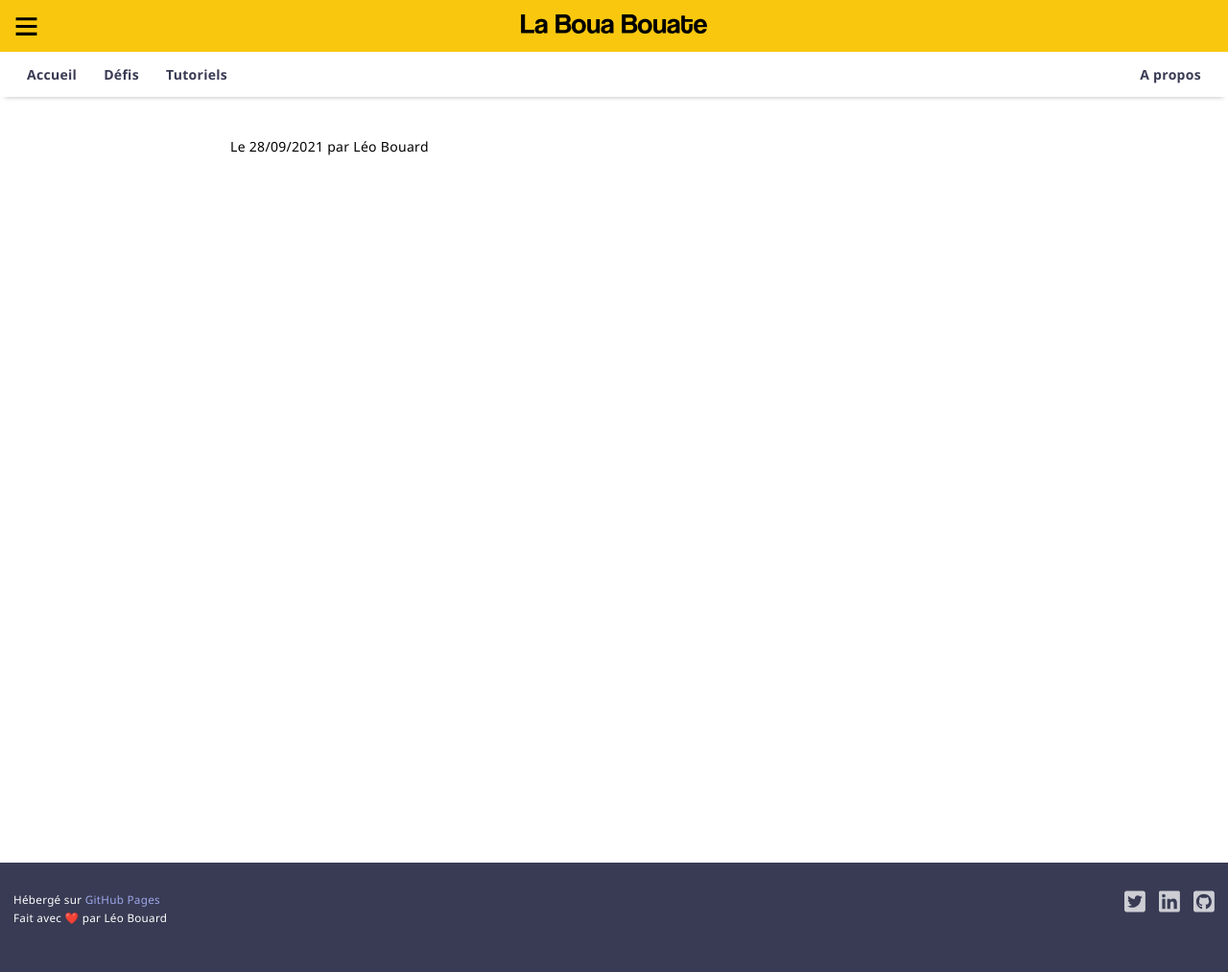
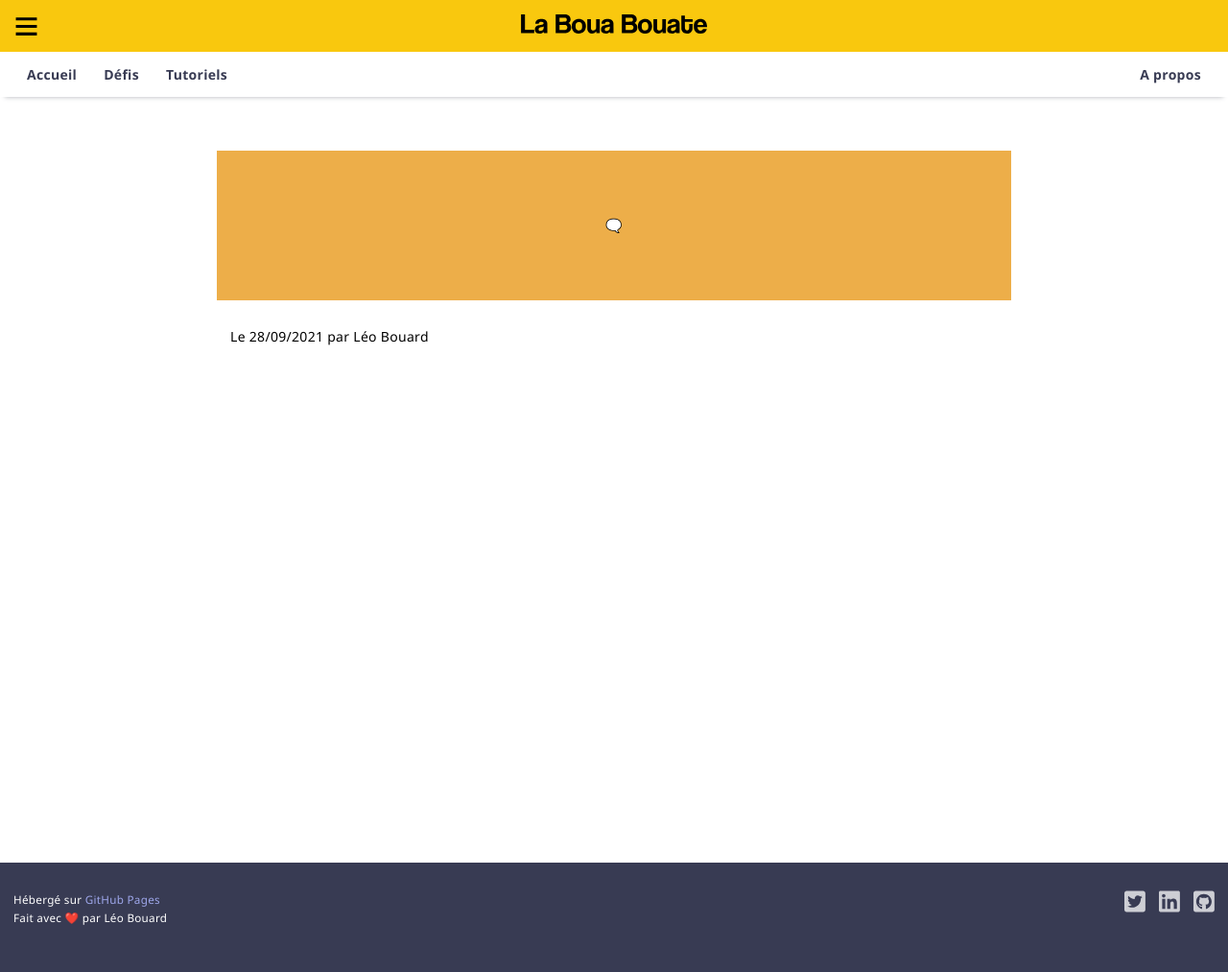
Before and after one commit to leobouard/leobouard.github.io, a Jekyll site: the page built from _posts/2021-09-28-begaiement.md, in a window 1280 px wide. Shown: the whole page at 96% size. Built offline with Jekyll 4.4.1, drawn with Linux system fonts in a browser that asks for light colours.

Commit message:
Update post.html

```diff
--- a/_layouts/post.html
+++ b/_layouts/post.html
@@ -2,6 +2,10 @@
 layout: default
 ---
 
+<div class="hero" style="background-color: {{ page.thumbnailColor }}; line-height: 100px;">
+    {{ page.icon }}
+</div>
+
 <p>Le {{ page.date | date: "%d/%m/%Y" }} par {{ site.author }}</p>
 
 {{ content }}
```
